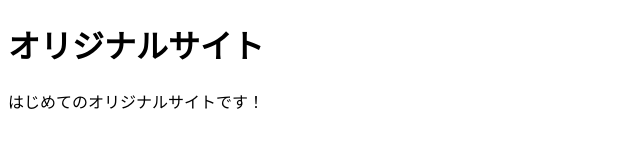
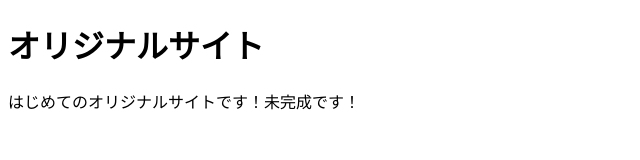
Before and after one commit to wai130/mysite, a plain HTML site: page index.html in a window 1280 px wide. Shown: the whole page, without its empty margins (0-640 px from the left). Drawn offline with Linux system fonts and the light colour scheme.

Commit message:
Add files via upload

```diff
--- a/index.html
+++ b/index.html
@@ -7,7 +7,7 @@
 </head>
 <body>
   <h1>オリジナルサイト</h1>
-  <p>はじめてのオリジナルサイトです！</p>
+  <p>はじめてのオリジナルサイトです！未完成です！</p>
 
 </body>
 </html>
```
